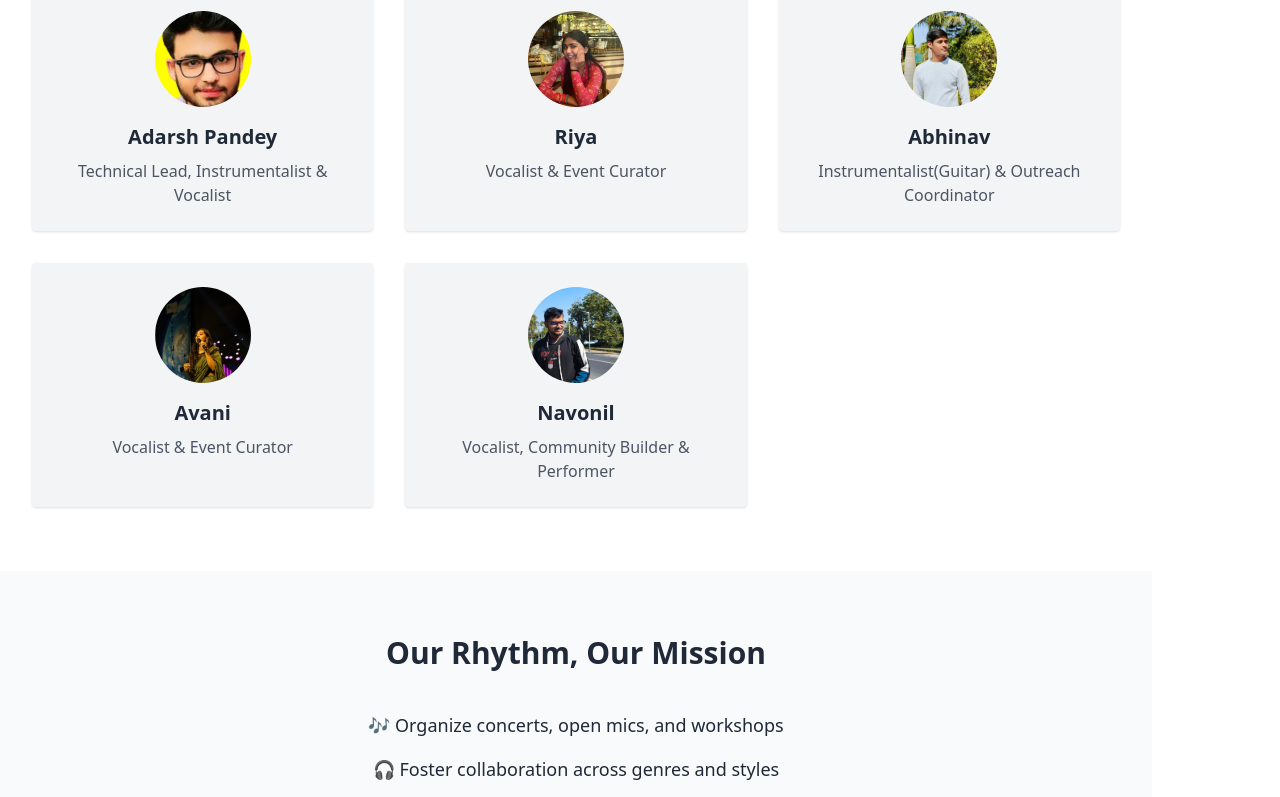
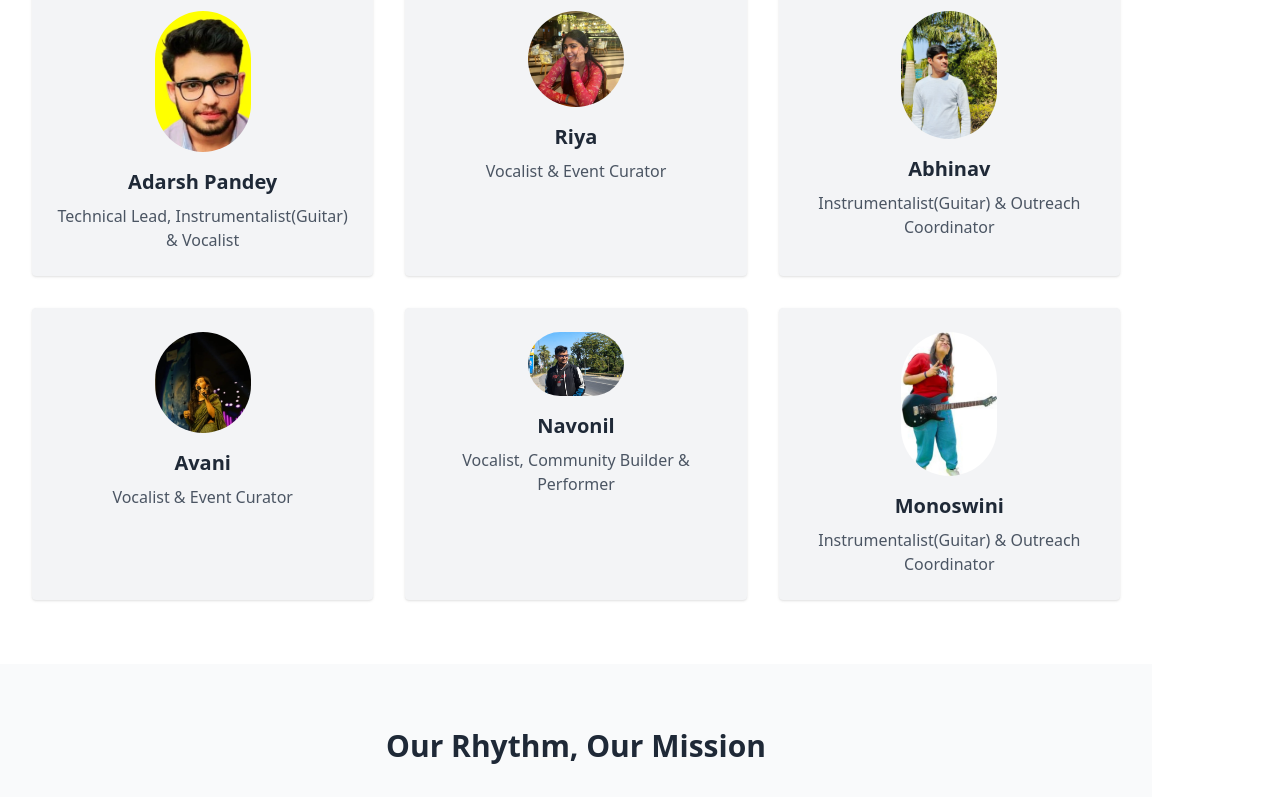
Before and after one commit to Adarsh1442005/swarfrontend, a React (Vite) app: page / in a window 1280 px wide. Shown: the part 525-1322 px from the top of the page. Built offline with nearby package versions, Linux system fonts and the light colour scheme.

Commit message:
monoswiniadded

```diff
--- a/src/home.jsx
+++ b/src/home.jsx
@@ -7,11 +7,12 @@ import pic4 from './riya.jpg';
 import navonil from './navonil.jpg';
 import mono from './mono.jpg';
 const presidents = [
-  { name: 'Adarsh Pandey', role: 'Technical Lead, Instrumentalist & Vocalist', image: pic3 },
+  { name: 'Adarsh Pandey', role: 'Technical Lead, Instrumentalist(Guitar) & Vocalist', image: pic3 },
   { name: 'Riya', role: 'Vocalist & Event Curator' ,image:pic4 },
   { name: 'Abhinav', role: 'Instrumentalist(Guitar) & Outreach Coordinator', image: pic },
   { name: 'Avani', role: 'Vocalist & Event Curator', image: pic2 },
   { name: 'Navonil', role: 'Vocalist, Community Builder & Performer',image:navonil },
+  {name:'Monoswini', role:'Instrumentalist(Guitar) & Outreach Coordinator',image:mono}
 
 ];
 
@@ -68,7 +69,7 @@ export function SwarHomePage() {
                 <img
                   src={person.image}
                   alt={person.name}
-                  className="w-24 h-24 mx-auto rounded-full object-cover mb-4"
+                  className="w-24 h-30 mx-auto rounded-full object-cover mb-4"
                 />
               )}
               <h3 className="text-xl font-semibold mb-2">{person.name}</h3>
```
Also changed, not shown: src/mono.jpg.
